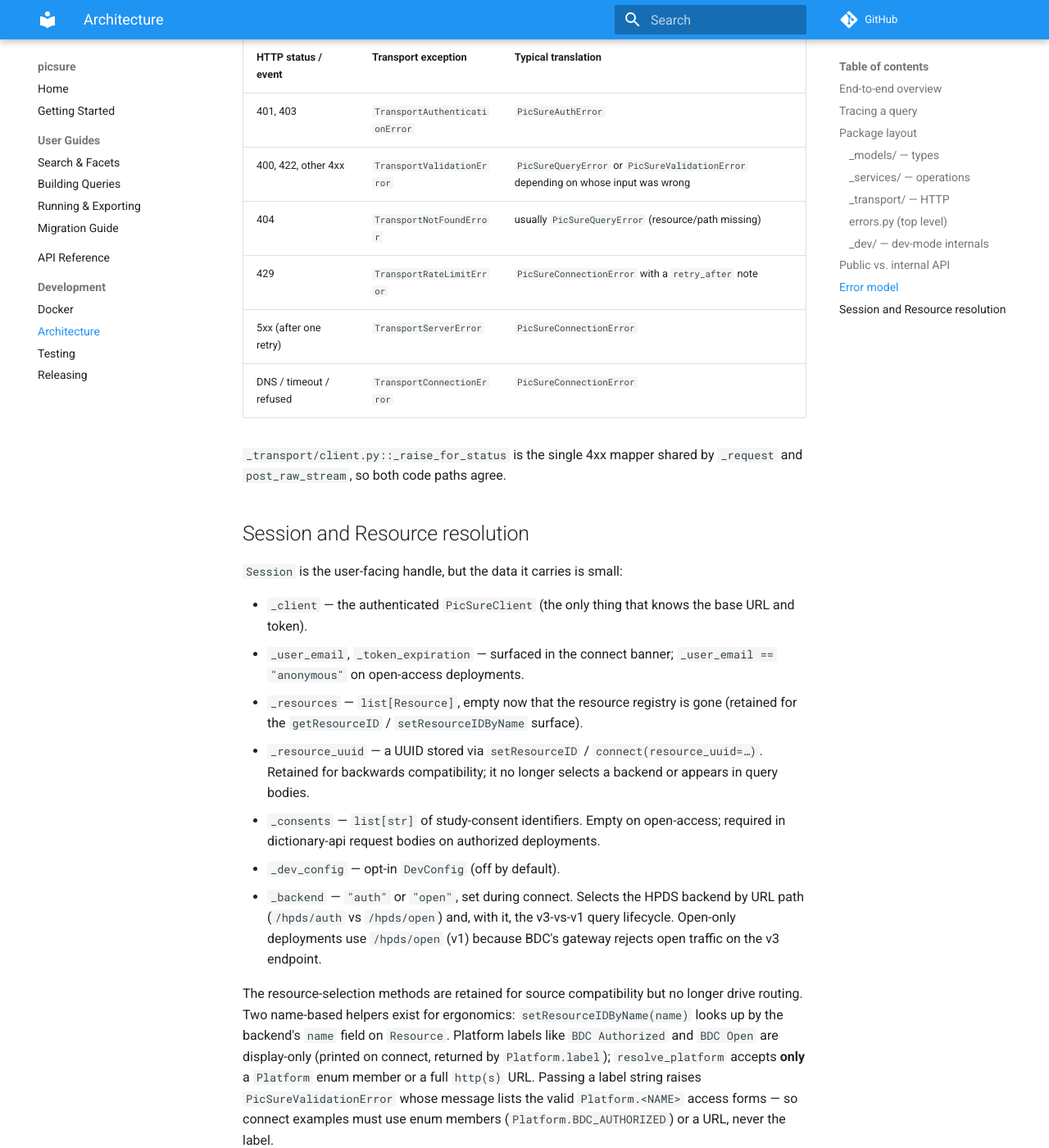
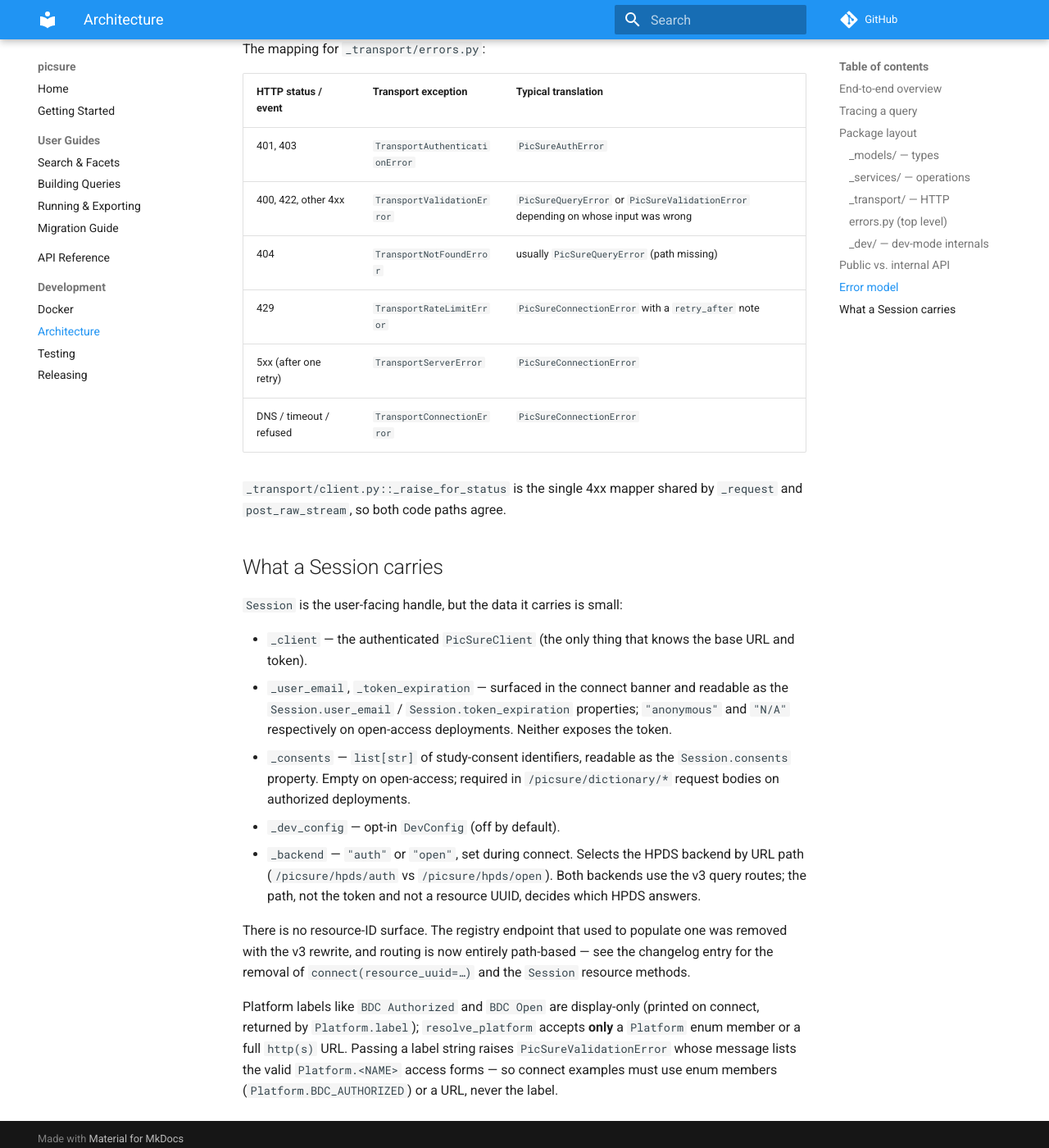
Before and after one commit to hms-dbmi/pic-sure-python-adapter-hpds, an MkDocs documentation site: the page built from docs/development/architecture.md, in a window 1280 px wide and 1400 px high, scrolled down 6561 px. Shown: the whole window at 82% size. Built offline with MkDocs 1.6.1 and Material for MkDocs 9.7.7, drawn with Linux system fonts in a browser that asks for light colours; comment, search, counter and statistics services are not loaded; some of the changed text lies outside the part shown.

Commit message:
docs: document connect validation, resource-ID removal, and consent handling

```diff
--- a/docs/development/architecture.md
+++ b/docs/development/architecture.md
@@ -12,9 +12,9 @@ typical session flows:
 
 1. **Connect.** `picsure.connect(platform, token)` resolves a
    :class:`Platform` (or custom URL) to connection details, builds an
-   authenticated `PicSureClient`, fetches the user profile, the
-   resource list, optional consents, and the dictionary size — then
-   returns a :class:`Session`.
+   authenticated `PicSureClient`, reads the display email and expiry
+   from the token, and fetches the consent list on consent-gated
+   deployments — then returns a :class:`Session`.
 2. **Search / build.** `session.searchDictionary(...)` and
    `session.facets(...)` go through the search service; users build
    filters with the standalone helpers `picsure.buildClause(...)` and
@@ -90,8 +90,7 @@ src/picsure/
 
 | Module             | What it owns                                                                 |
 |--------------------|------------------------------------------------------------------------------|
-| `session.py`       | `Session` class. Holds the HTTP client, resource list, consents, dictionary size, and the dev-mode config. Public methods (`searchDictionary`, `runQuery`, `runQueryByID`, `loadQueryByID`, `saveQueryByName`, `exportAsPFB`, `exportCSV`, `exportTSV`, `setResourceID`, `setResourceIDByName`, `getResourceID`, `facets`, `showAllFacets`, …) delegate to `_services/*`. |
-| `resource.py`      | `Resource` dataclass (`uuid`, `name`, `description`) with a `from_dict` constructor. Retained for the `getResourceID` / `setResourceIDByName` surface; the resource registry it used to be populated from has been removed. |
+| `session.py`       | `Session` class. Holds the HTTP client, the consent list, the HPDS backend selection, and the dev-mode config. Public methods (`searchDictionary`, `runQuery`, `runQueryByID`, `loadQueryByID`, `saveQueryByName`, `exportAsPFB`, `exportCSV`, `exportTSV`, `facets`, `showAllFacets`, …) delegate to `_services/*`. |
 | `clause.py`        | `Clause` dataclass + `PhenotypicFilterType` enum (`FILTER`, `ANYRECORD`, `REQUIRE`). Each `Clause.to_query_json()` emits the v3 `PhenotypicClause` shape. |
 | `clause_group.py`  | `ClauseGroup` dataclass + `GroupOperator` enum (`AND`, `OR`). Recursively serializes to a v3 `PhenotypicSubquery`. |
 | `query.py`         | `Query` dataclass: a `phenotypicFilter` (`Clause | ClauseGroup | None`), `includeConcepts` (output concept paths), and `genomicFilters` (a `tuple[GenomicFilter, ...]`, applied conjunctively alongside the phenotypic filter). `runQuery` also accepts a bare `Clause` / `ClauseGroup` (filter; its variables are returned as output columns). `concept_paths()` on each collects the filter's variables to fold into `select`. |
@@ -105,7 +104,7 @@ src/picsure/
 
 | Module           | What it owns                                                                 |
 |------------------|------------------------------------------------------------------------------|
-| `connect.py`     | `connect(platform, token, …)`. Resolves the platform, fetches consents on consent-gated deployments, and constructs the `Session` with its HPDS `backend` (`auth`/`open`). There is no resource-registry round trip — the gateway routes by path. Reads the display email and expiry straight from the JWT — no `/psama/user/me` round trip. Also handles the dev-mode toggle and the success/expiration banner. |
+| `connect.py`     | `connect(platform, token, …)`. Resolves the platform, fetches consents on consent-gated deployments, and constructs the `Session` with its HPDS `backend` (`auth`/`open`). There is no resource-registry round trip — the gateway routes by path. Reads the token expiry from the JWT's `exp` claim, and with `validate=True` (the default) sends one `GET /psama/user/me` to prove the server accepts the token — the email that request returns wins over the JWT's own claim, because it names the account requests will actually run as. Also handles the dev-mode toggle and the success/expiration banner. |
 | `search.py`      | `searchDictionary`, `fetch_facets`, `show_all_facets`, plus the smaller helpers that build dictionary request bodies, dedupe entries, and turn results into DataFrames. Dictionary searches page in bounded chunks of `_DEFAULT_PAGE_SIZE` (500). An unpaged call walks pages until the server says there are no more and never returns more than `_MAX_UNPAGED_ROWS` (100,000) rows: it raises when the server reports a larger match count and truncates the final page when the server reports none. `Session.searchDictionary` forwards `page` and `page_size`. `_SERVER_MAX_PAGE_SIZE` (Java `Integer.MAX_VALUE`) is only the validation ceiling on a caller-supplied `page_size`. It is never the size actually requested. |
 | `query_build.py` | `buildClause`, `buildClauseGroup`, and `buildQuery` — the public constructors for `Clause`, `ClauseGroup`, and `Query` with input validation (rejects mutually-exclusive arguments before they reach the wire). |
 | `query_edit.py`  | `removeSubQuery(query, target)` and `replaceClause(query, target, replacement)`. Pure local tree edits — no network calls. Matching is structural (frozen-dataclass equality). Removals that empty a `ClauseGroup` prune the parent; removing the whole tree raises `PicSureValidationError`. |
@@ -122,9 +121,9 @@ src/picsure/
 
 | Module         | What it owns                                                                  |
 |----------------|-------------------------------------------------------------------------------|
-| `client.py`    | `PicSureClient`. Wraps `httpx.Client` with Bearer-token auth, the `request-source: Authorized|Open` gateway header, a 30s timeout, one retry on connection errors and 5xx for GETs (POSTs are not retried on 5xx because they are non-idempotent), and a streaming variant `post_raw_stream` for binary payloads, `post_raw_to_file` to stream a response into a `.part` staging file promoted by `os.replace`, plus `put_json` for the `saveQueryByName` overwrite path. `_raise_for_status` translates 4xx into the `Transport*Error` set. |
+| `client.py`    | `PicSureClient`. Wraps `httpx.Client` with Bearer-token auth, the `request-source: Authorized|Open` gateway header, a ten-minute default request timeout (`DATA_TIMEOUT_SECONDS`, overridable via `connect(timeout=...)`) alongside the short `VALIDATION_TIMEOUT_SECONDS` the connect-time credential check uses, one retry on connection errors and 5xx for GETs (POSTs are not retried on 5xx because they are non-idempotent), and a streaming variant `post_raw_stream` for binary payloads, `post_raw_to_file` to stream a response into a `.part` staging file promoted by `os.replace`, plus `put_json` for the `saveQueryByName` overwrite path. `_raise_for_status` translates 4xx into the `Transport*Error` set. |
 | `errors.py`    | Internal `TransportError` hierarchy: `TransportAuthenticationError` (401/403), `TransportValidationError` (400/422/other 4xx), `TransportNotFoundError` (404), `TransportRateLimitError` (429, parses `Retry-After`), `TransportServerError` (5xx), `TransportConnectionError` (DNS / timeout / refused). |
-| `platforms.py` | `Platform` enum (`BDC_AUTHORIZED`, `BDC_OPEN`, `BDC_DEV_*`, `BDC_PREDEV_*`, `NHANES_AUTHORIZED`, `NHANES_OPEN`) and `resolve_platform()`. A `Platform` member carries URL, default resource UUID, whether dictionary calls need consents, and whether the platform requires a token; `resolve_platform` also accepts a raw `http(s)://` URL for unlisted deployments. |
+| `platforms.py` | `Platform` enum (`BDC_AUTHORIZED`, `BDC_OPEN`, `BDC_DEV_*`, `BDC_PREDEV_*`, `NHANES_AUTHORIZED`, `NHANES_OPEN`) and `resolve_platform()`. A `Platform` member carries URL, display label, whether dictionary calls need consents, whether the platform requires a token, and whether it serves genomic data; `resolve_platform` also accepts a raw `http(s)://` URL for unlisted deployments. |
 
 ### `errors.py` (top level)
 
@@ -201,7 +200,7 @@ The mapping for `_transport/errors.py`:
 |---------------------------|----------------------------------|------------------------------------|
 | 401, 403                  | `TransportAuthenticationError`   | `PicSureAuthError`                 |
 | 400, 422, other 4xx       | `TransportValidationError`       | `PicSureQueryError` or `PicSureValidationError` depending on whose input was wrong |
-| 404                       | `TransportNotFoundError`         | usually `PicSureQueryError` (resource/path missing) |
+| 404                       | `TransportNotFoundError`         | usually `PicSureQueryError` (path missing) |
 | 429                       | `TransportRateLimitError`        | `PicSureConnectionError` with a `retry_after` note  |
 | 5xx (after one retry)     | `TransportServerError`           | `PicSureConnectionError`           |
 | DNS / timeout / refused   | `TransportConnectionError`       | `PicSureConnectionError`           |
@@ -209,7 +208,7 @@ The mapping for `_transport/errors.py`:
 `_transport/client.py::_raise_for_status` is the single 4xx mapper
 shared by `_request` and `post_raw_stream`, so both code paths agree.
 
-## Session and Resource resolution
+## What a Session carries
 
 `Session` is the user-facing handle, but the data it carries is
 small:
@@ -217,28 +216,26 @@ small:
 - `_client` — the authenticated `PicSureClient` (the only thing that
   knows the base URL and token).
 - `_user_email`, `_token_expiration` — surfaced in the connect
-  banner; `_user_email == "anonymous"` on open-access deployments.
-- `_resources` — `list[Resource]`, empty now that the resource
-  registry is gone (retained for the `getResourceID` /
-  `setResourceIDByName` surface).
-- `_resource_uuid` — a UUID stored via `setResourceID` /
-  `connect(resource_uuid=…)`. Retained for backwards compatibility; it
-  no longer selects a backend or appears in query bodies.
-- `_consents` — `list[str]` of study-consent identifiers. Empty on
-  open-access; required in dictionary-api request bodies on
-  authorized deployments.
+  banner and readable as the `Session.user_email` /
+  `Session.token_expiration` properties; `"anonymous"` and `"N/A"`
+  respectively on open-access deployments. Neither exposes the token.
+- `_consents` — `list[str]` of study-consent identifiers, readable as
+  the `Session.consents` property. Empty on open-access; required in
+  `/picsure/dictionary/*` request bodies on authorized deployments.
 - `_dev_config` — opt-in `DevConfig` (off by default).
 - `_backend` — `"auth"` or `"open"`, set during connect. Selects the
-  HPDS backend by URL path (`/hpds/auth` vs `/hpds/open`) and, with it,
-  the v3-vs-v1 query lifecycle. Open-only deployments use `/hpds/open`
-  (v1) because BDC's gateway rejects open traffic on the v3 endpoint.
+  HPDS backend by URL path (`/picsure/hpds/auth` vs
+  `/picsure/hpds/open`). Both
+  backends use the v3 query routes; the path, not the token and not a
+  resource UUID, decides which HPDS answers.
 
-The resource-selection methods are retained for source compatibility
-but no longer drive routing. Two name-based helpers
-exist for ergonomics: `setResourceIDByName(name)` looks up by the
-backend's `name` field on `Resource`. Platform labels like
-`BDC Authorized` and `BDC Open` are display-only (printed on connect,
-returned by `Platform.label`); `resolve_platform` accepts **only** a
+There is no resource-ID surface. The registry endpoint that used to
+populate one was removed with the v3 rewrite, and routing is now
+entirely path-based — see the changelog entry for the removal of
+`connect(resource_uuid=…)` and the `Session` resource methods.
+
+Platform labels like `BDC Authorized` and `BDC Open` are display-only
+(printed on connect, returned by `Platform.label`); `resolve_platform` accepts **only** a
 `Platform` enum member or a full `http(s)` URL. Passing a label string
 raises `PicSureValidationError` whose message lists the valid
 `Platform.<NAME>` access forms — so connect examples must use enum
```
Also changed, not shown: docs/guides/migrating-from-picsurehpdslib.md (+35 -4 lines), docs/reference/api.md (+0 -3 lines).
